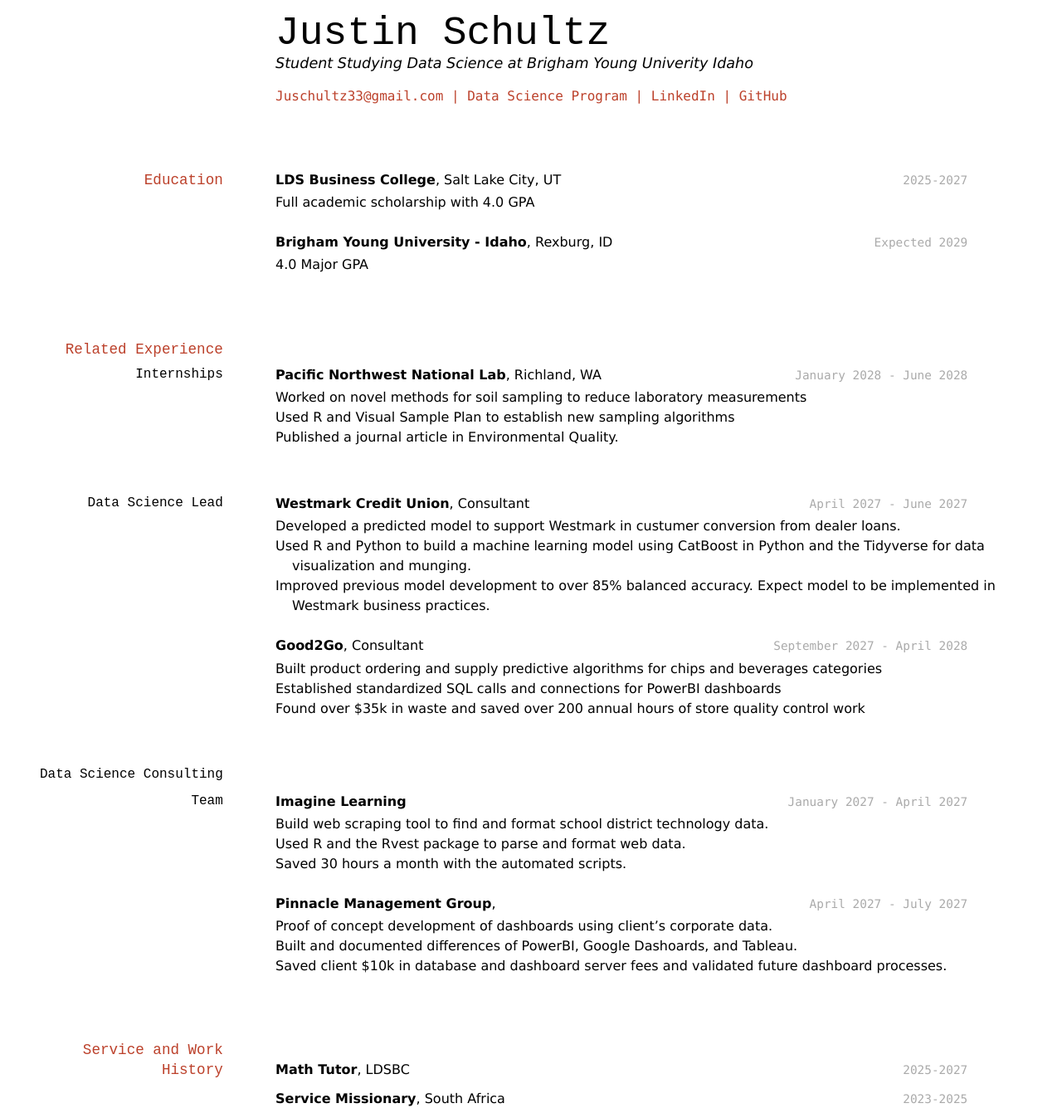
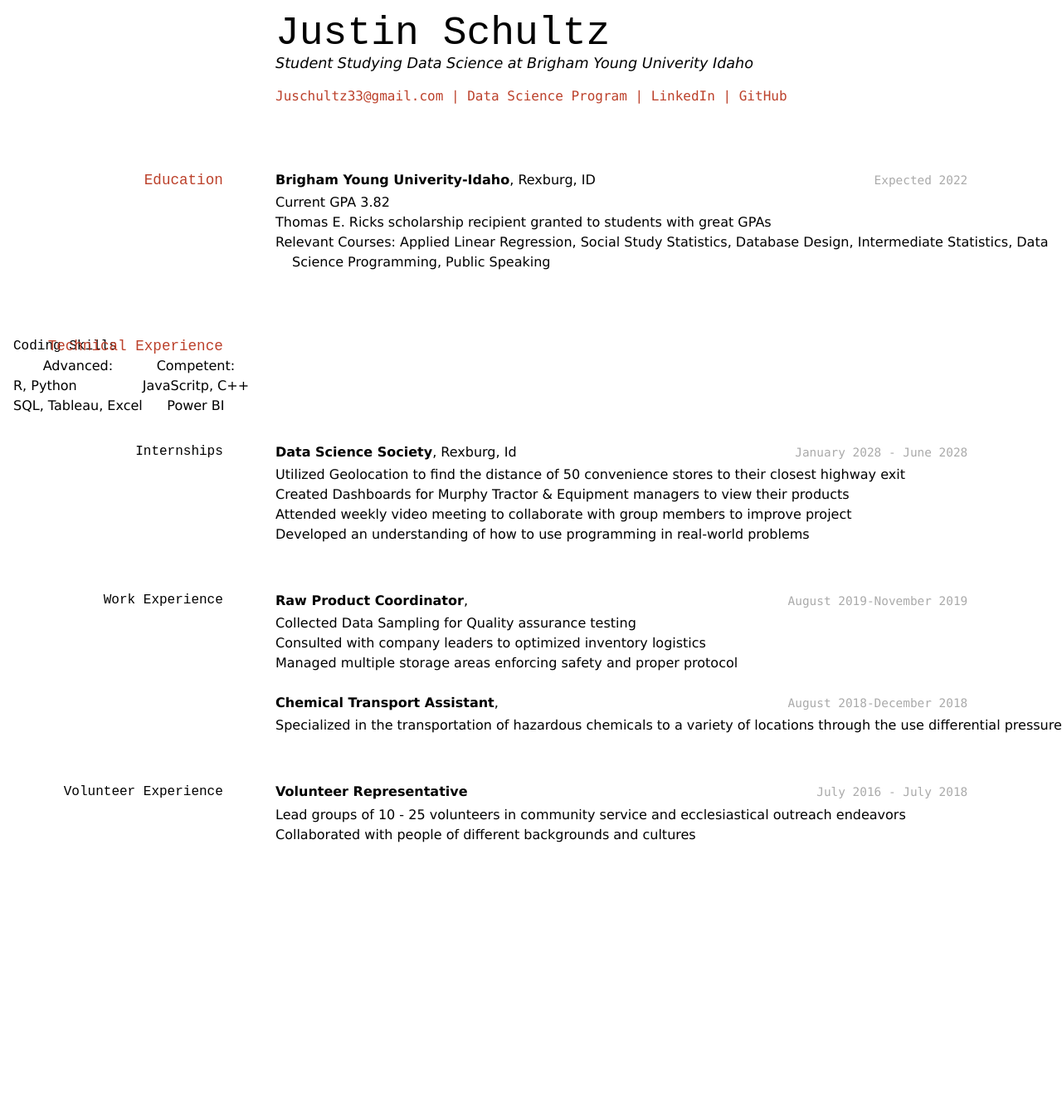
Before and after one commit to Juschultz33/Schultz_Resume, a Jekyll site: the page built from docs/index.md, in a window 1280 px wide. Shown: the whole page at 83% size. Built offline with Jekyll 4.4.1, drawn with Linux system fonts in a browser that asks for light colours; after the commit the page ends 1042 px from its top, so only the background shows below that.

Commit message:
Changing my resume to be my own

```diff
--- a/docs/index.md
+++ b/docs/index.md
@@ -8,78 +8,66 @@ Student Studying Data Science at Brigham Young Univerity Idaho
 <div id="webaddress">
 <a href="Juschultz33@gmail.com">Juschultz33@gmail.com</a>
 | <a href="https://byuidatascience.github.io/development.html">Data Science Program</a>
-| <a href="https://www.linkedin.com/groups/13537407/">LinkedIn</a>
-| <a href="https://github.com/byuids-resumes">GitHub</a>
+| <a href="https://www.linkedin.com/in/justin-schultz-ds/">LinkedIn</a>
+| <a href="https://juschultz33.github.io/Schultz_Resume/">GitHub</a>
 </div>
 
 <!-- https://www.monique.tech/the-art-of-markdown -->
 
 ## Education
 
-`2025-2027`
-__LDS Business College__, Salt Lake City, UT
+`Expected 2022`
+__Brigham Young Univerity-Idaho__, Rexburg, ID
 
-- Full academic scholarship with 4.0 GPA
-
-`Expected 2029`
-__Brigham Young University - Idaho__, Rexburg, ID
-
-- 4.0 Major GPA
+- Current GPA 3.82
+- Thomas E. Ricks scholarship recipient granted to students with great GPAs
+- Relevant Courses: Applied Linear Regression, Social Study Statistics, Database Design, Intermediate Statistics, Data Science Programming, Public Speaking
 
 
-## Related Experience
+## Technical Experience
+
+#### Coding Skills
+
+| Advanced:                 |Competent:         |
+| -------------             |:-------------:    |
+| R, Python                 | JavaScritp, C++   |
+| SQL, Tableau, Excel       | Power BI          |
+
 
 ### Internships
 
 `January 2028 - June 2028`
-__Pacific Northwest National Lab__, Richland, WA
+__Data Science Society__, Rexburg, Id
 
-- Worked on novel methods for soil sampling to reduce laboratory measurements
-- Used R and Visual Sample Plan to establish new sampling algorithms
-- Published a journal article in Environmental Quality.
+- Utilized Geolocation to find the distance of 50 convenience stores to their closest highway exit
+- Created Dashboards for Murphy Tractor & Equipment managers to view their products
+- Attended weekly video meeting to collaborate with group members to improve project
+- Developed an understanding of how to use programming in real-world problems
 
-### Data Science Lead
+### Work Experience
 
-`April 2027 - June 2027`
-__Westmark Credit Union__, Consultant
+`August 2019-November 2019`
+__Raw Product Coordinator__,
 
-- Developed a predicted model to support Westmark in custumer conversion from dealer loans.
-- Used R and Python to build a machine learning model using CatBoost in Python and the Tidyverse for data visualization and munging.
-- Improved previous model development to over 85% balanced accuracy. Expect model to be implemented in Westmark business practices.
+- Collected Data Sampling for Quality assurance testing
+- Consulted with company leaders to optimized inventory logistics
+- Managed multiple storage areas enforcing safety and proper protocol
 
-`September 2027 - April 2028`
-__Good2Go__, Consultant
+`August 2018-December 2018
+`
+__Chemical Transport Assistant__,
 
-- Built product ordering and supply predictive algorithms for chips and beverages categories
-- Established standardized SQL calls and connections for PowerBI dashboards
-- Found over $35k in waste and saved over 200 annual hours of store quality control work
-
-### Data Science Consulting Team
-
-`January 2027 - April 2027`
-__Imagine Learning__
-
-- Build web scraping tool to find and format school district technology data.
-- Used R and the Rvest package to parse and format web data.
-- Saved 30 hours a month with the automated scripts.
-
-`April 2027 - July 2027`
-__Pinnacle Management Group__,
-
-- Proof of concept development of dashboards using client's corporate data.
-- Built and documented differences of PowerBI, Google Dashoards, and Tableau.
-- Saved client $10k in database and dashboard server fees and validated future dashboard processes.
+- Specialized in the transportation of hazardous chemicals to a variety of locations through the
+use differential pressure
 
 
-## Service and Work History
+### Volunteer Experience
 
-`2025-2027`
-__Math Tutor__, LDSBC
+`July 2016 - July 2018`
+__Volunteer Representative__
 
-
-`2023-2025`
-__Service Missionary__, South Africa
-
+- Lead groups of 10 - 25 volunteers in community service and ecclesiastical outreach endeavors
+- Collaborated with people of different backgrounds and cultures
 
 
 <!-- ### Footer
```
